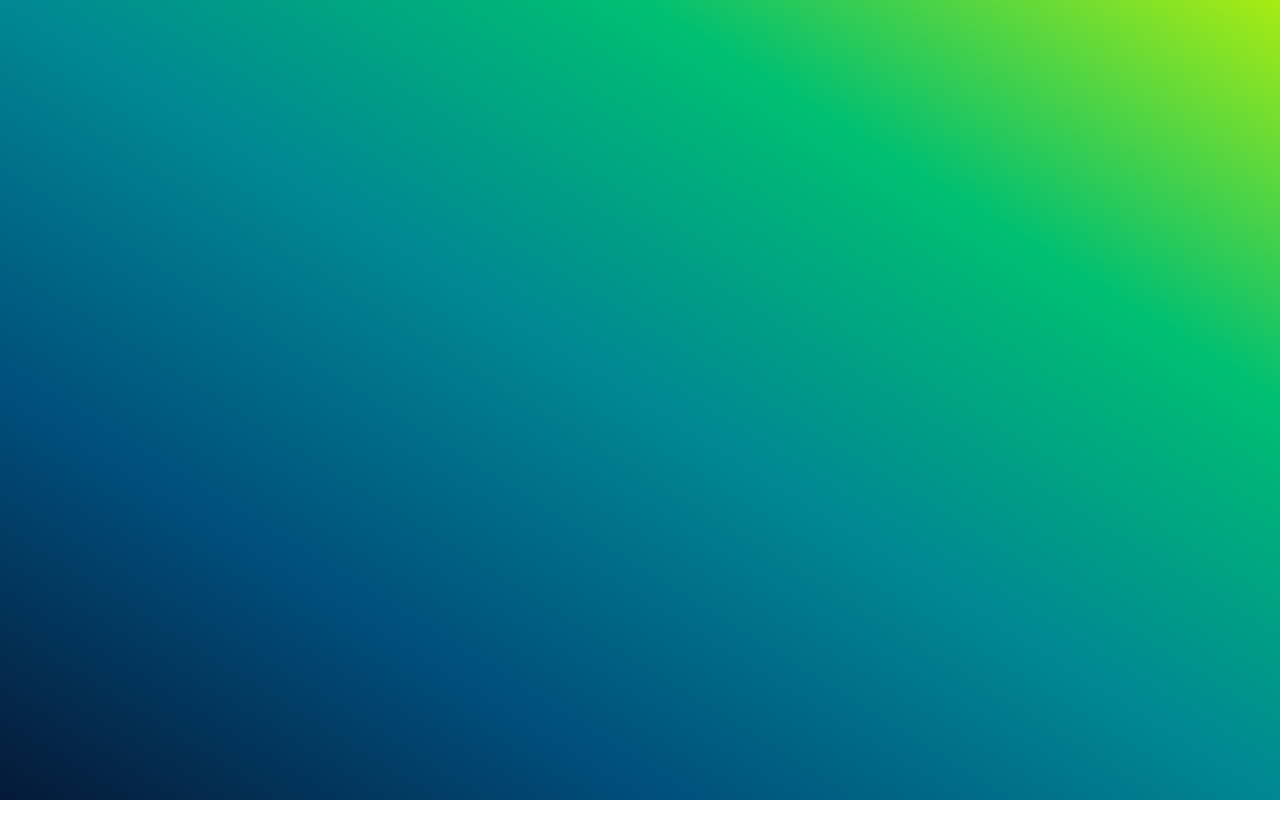
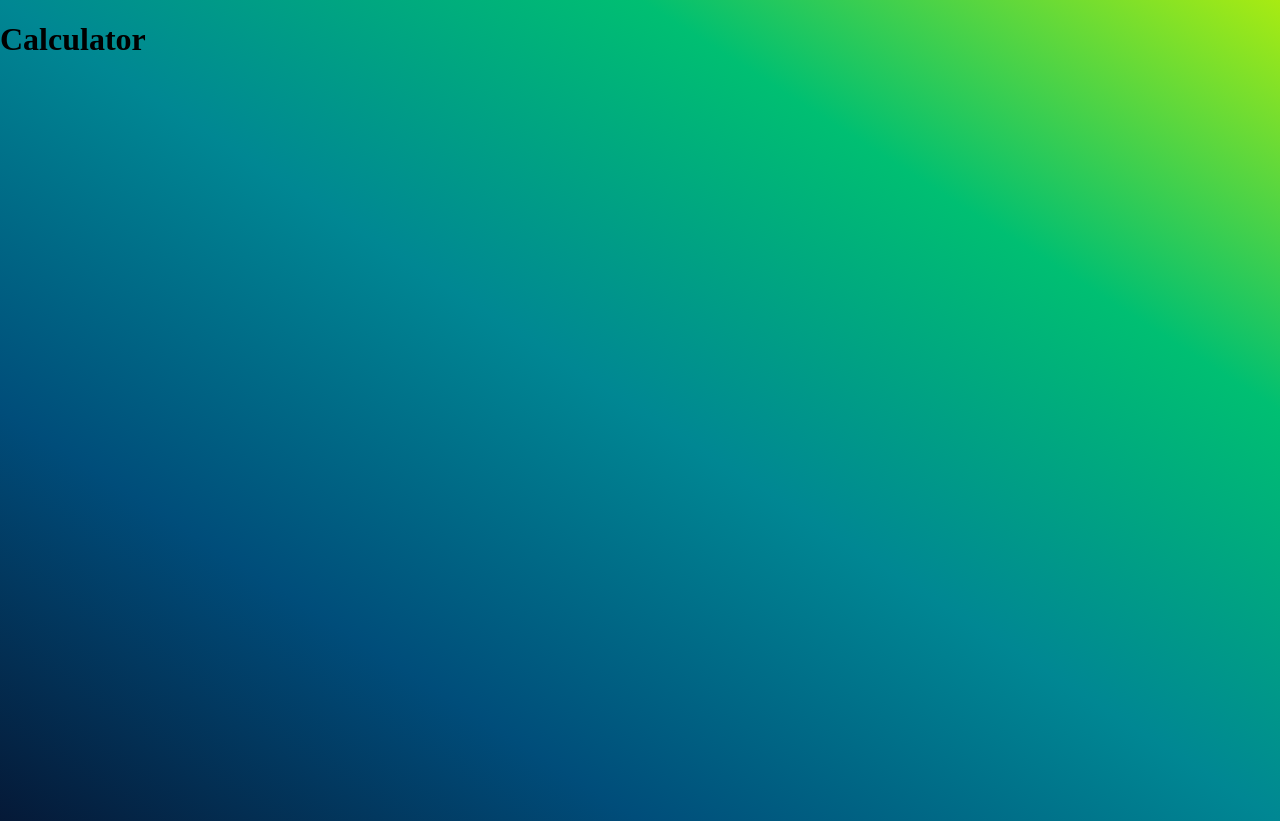
Before and after one commit to KrystianZybura/custom-calculator, a React (Vite) app: page / in a window 1280 px wide. Before the commit the page ends 800 px from the top, so only its background shows below. Built offline with nearby package versions, Linux system fonts and the light colour scheme.

Commit message:
test commit

```diff
--- a/src/App.jsx
+++ b/src/App.jsx
@@ -1,5 +1,9 @@
 function App() {
-  return <></>;
+  return (
+    <>
+      <h1>Calculator</h1>
+    </>
+  );
 }
 
 export default App;
```
